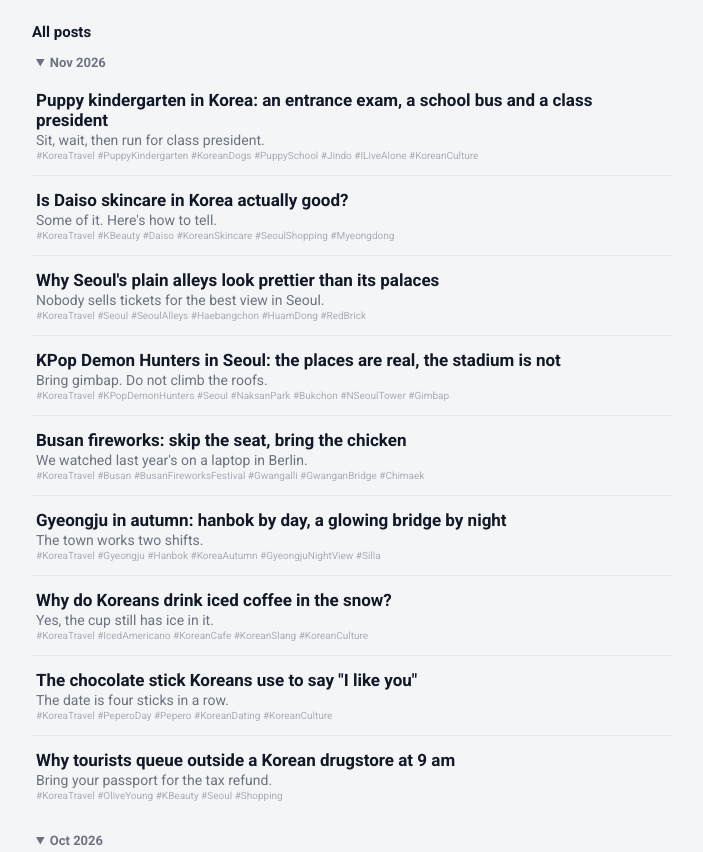
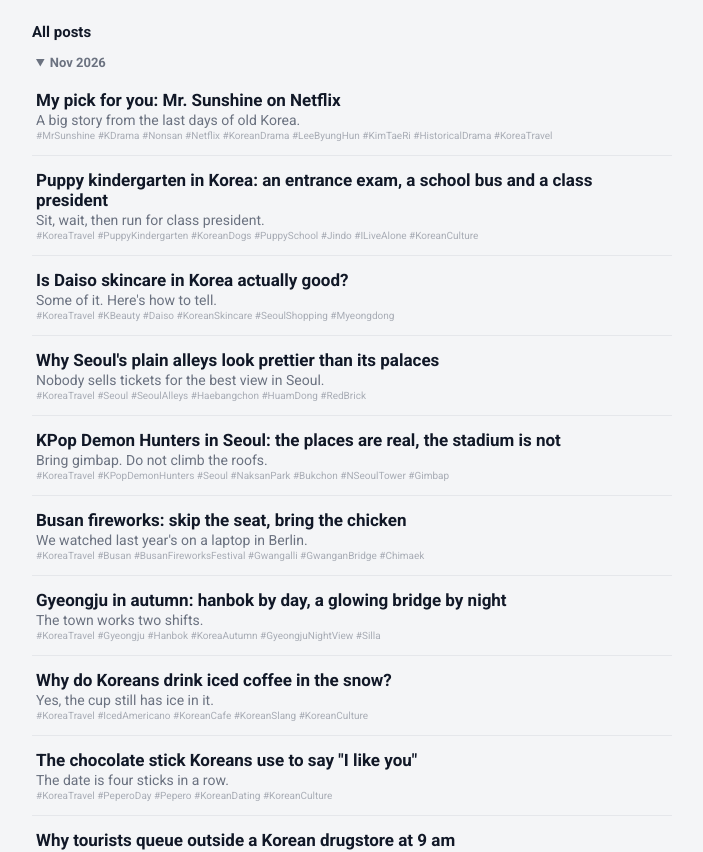
Before and after one commit to jjsoftwareint-ops/MyTravelPath, a React (Vite) app: page /blog/2026-10-30-0542/ in a window 1280 px wide. Shown: the part 3739-4591 px from the top of the page, without its empty margins (288-991 px from the left). Built offline with nearby package versions, Linux system fonts and the light colour scheme.

Commit message:
Add blog post: My pick for you, Mr. Sunshine on Netflix

```diff
--- a/src/data/blog.ts
+++ b/src/data/blog.ts
@@ -38,6 +38,61 @@ export type Post = {
 
 export const posts: Post[] = [
   {
+    id: '2026-11-06-2323',
+    title: 'My pick for you: Mr. Sunshine on Netflix',
+    description:
+      'My pick for you: Mr. Sunshine, a Korean drama about the fight to keep a country, from the writer of Goblin. With the official Netflix trailer.',
+    teaser: 'A big story from the last days of old Korea.',
+    icon: 'clapper_board',
+    date: '2026-11-06',
+    updated: '2026-11-06',
+    keywords: ['MrSunshine', 'KDrama', 'Nonsan', 'Netflix', 'KoreanDrama', 'LeeByungHun', 'KimTaeRi', 'HistoricalDrama', 'KoreaTravel'],
+    body: [
+      {
+        type: 'p',
+        text: 'My pick for you this weekend is **Mr. Sunshine**, on Netflix. It is about people who fought to keep their country in the last days of old Korea, and it is one of the dramas I would send to a friend first.',
+      },
+      {
+        type: 'video',
+        id: 'rPJSo4fhtRU',
+        title: 'Mr. Sunshine | Official Trailer [HD] | Netflix',
+        caption: 'The official Netflix trailer. Video: Netflix on YouTube.',
+      },
+      { type: 'h', text: 'What it is about', icon: 'fire' },
+      {
+        type: 'p',
+        text: 'Eugene is born into slavery, escapes to America and comes back as a US Marine officer. Ae-shin is a noblewoman who secretly fights as a **sniper**. Both are pulled into the fight to keep Korea free.',
+      },
+      {
+        type: 'p',
+        text: 'It comes from Kim Eun-sook, the writer of **Goblin**, with Lee Byung-hun and Kim Tae-ri in the lead roles. Twenty-four episodes, so start it on a weekend.',
+      },
+      {
+        type: 'p',
+        text: '**Be warned, it is not light viewing. It is about a country losing its freedom, and it is sad. Keep tissues close.**',
+      },
+      { type: 'h', text: 'Then visit the set', icon: 'classical_building' },
+      {
+        type: 'p',
+        text: 'You can stand where it was filmed. **Sunshine Studio** in Nonsan is the main open set, with the **Glory Hotel** from the story.',
+      },
+      {
+        type: 'p',
+        text: 'Our K-drama map pins it, plus two more places where Mr. Sunshine was shot.',
+      },
+      {
+        type: 'route',
+        cityId: 'theme',
+        pathId: 'k-drama-shooting-spots',
+        text: 'See the Mr. Sunshine set on our K-drama shooting spots map',
+      },
+      {
+        type: 'verdict',
+        text: 'My verdict: a big story with a big heart. Bring tissues, and press play on a free weekend.',
+      },
+    ],
+  },
+  {
     id: '2026-11-06-1815',
     title: 'Puppy kindergarten in Korea: an entrance exam, a school bus and a class president',
     description:
```
